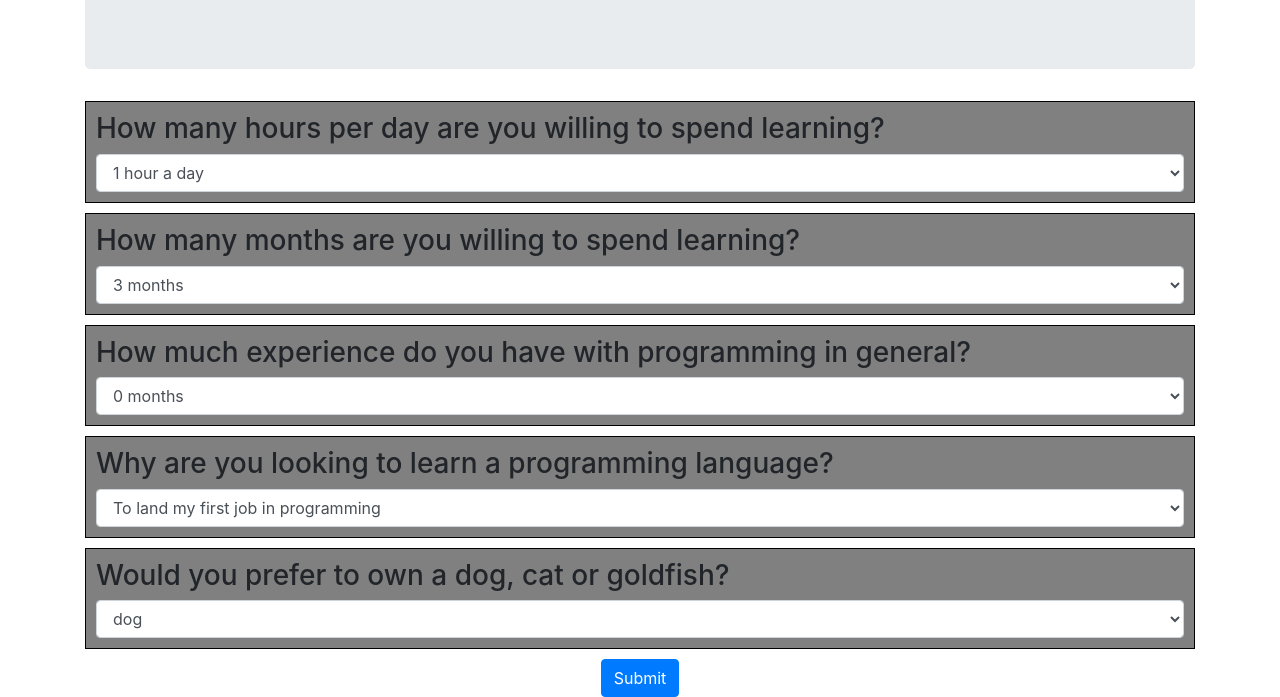
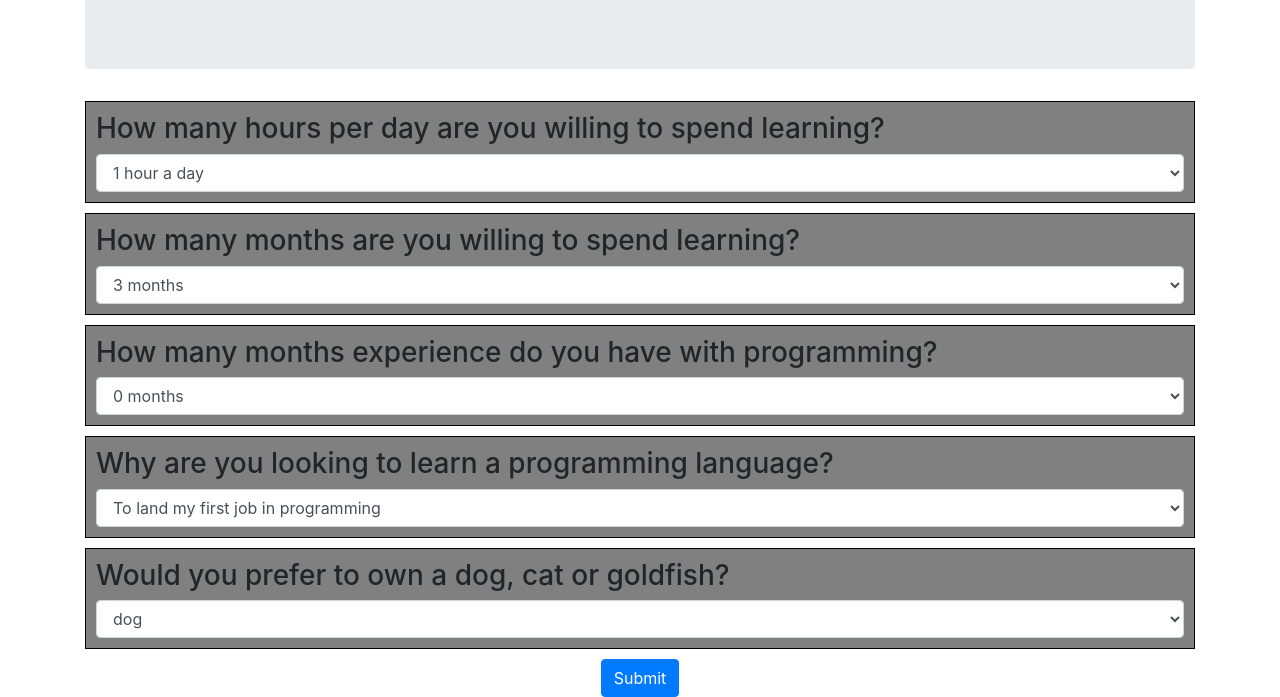
Before and after one commit to webquiza/practice_ip_two, a plain HTML site: page index.html in a window 1280 px wide. Shown: the part 161-858 px from the top of the page. Drawn offline with Linux system fonts and the light colour scheme.

Commit message:
update month question

```diff
--- a/index.html
+++ b/index.html
@@ -36,7 +36,7 @@
     </div>
 
     <div class="questions">
-      <h3>How much experience do you have with programming in general?</h3>
+      <h3>How many months experience do you have with programming?</h3>
       <select class="form-control" id="experience">
         <option>0 months</option>
         <option>1-2 months</option>
```
